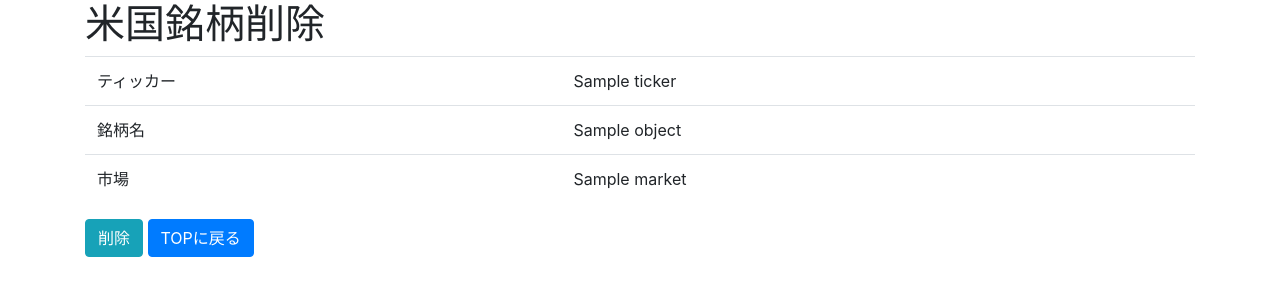
After one commit to hirosphere-ja/usstockdb, a Django app: template usstocklist/templates/usstocklist/usstock_confirm_delete.html in a window 1280 px wide. The commit adds this page. Shown: the top 300 px of the page. Run offline with Django 3.2, Linux system fonts and the light colour scheme; the template is opened without the code that fills it: most values are stand-ins (such as "Sample title", 1, 10 or a date in 2020); parts of the project's set-up code (start-up, migrations or seed data) failed here and were passed over; some libraries are stand-ins or nearby versions.

Commit message:
削除機能を追加

```diff
--- /dev/null
+++ b/usstocklist/templates/usstocklist/usstock_confirm_delete.html
@@ -0,0 +1,19 @@
+{% extends 'base.html' %}
+
+{% block title %}
+米国銘柄削除
+{% endblock %}
+
+{% block content %}
+  <h1>米国銘柄削除</h1>
+  <form action="" method="post">
+    {% csrf_token %}
+    <table class="table">
+      <tr><td>ティッカー</td><td>{{ object.ticker }}</td></tr>
+      <tr><td>銘柄名    </td><td>{{ object.stockname }}</td></tr>
+      <tr><td>市場      </td><td>{{ object.market }}</td></tr>
+    </table>
+    <button type="submit" class="submit btn btn-info">削除</button>
+    <a href="{% url 'index' %}" class="btn btn-primary">TOPに戻る</a>
+  </form>
+{% endblock %}
--- a/usstocklist/templates/usstocklist/usstock_list.html
+++ b/usstocklist/templates/usstocklist/usstock_list.html
@@ -13,7 +13,7 @@
         <td>ティッカー</td>
         <td>銘柄名</td>
         <td>市場</td>
-        <td>変更<!-- ・登録 --></td>
+        <td>変更・削除</td>
       </tr>
     </thead>
     <tbody>
@@ -22,7 +22,9 @@
         <td>{{ usstock.ticker }}</td>
         <td>{{ usstock.stockname }}</td>
         <td>{{ usstock.market }}</td>
-        <td><a href="{% url 'edit' usstock.ticker %}" class="btn btn-primary">変更</a>
+        <td>
+          <a href="{% url 'edit' usstock.ticker %}" class="btn btn-primary">変更</a>
+          <a href="{% url 'delete' usstock.ticker %}" class="btn btn-primary">削除</a>
         </td>
       </tr>
       {% endfor%}
--- a/usstocklist/urls.py
+++ b/usstocklist/urls.py
@@ -8,4 +8,5 @@ urlpatterns = [
   path('', views.IndexView.as_view(), name='index'),
   path('usstocklist/add/', views.AddView.as_view(), name='add'),
   path('usstocklist/edit/<slug:pk>', views.EditView.as_view(), name='edit'),
+  path('usstocklist/delete/<slug:pk>', views.DeleteView.as_view(), name='delete'),
 ]
--- a/usstocklist/views.py
+++ b/usstocklist/views.py
@@ -30,3 +30,9 @@ class EditView(generic.UpdateView):
   fields = '__all__'
   success_url = reverse_lazy('index')
   template_name = 'usstocklist/usstock_edit.html'
+
+
+class DeleteView(generic.DeleteView):
+  model = Usstock
+  success_url = reverse_lazy('index')
+  # template_name = "TEMPLATE_NAME"
```
Also changed, not shown: db.sqlite3.
